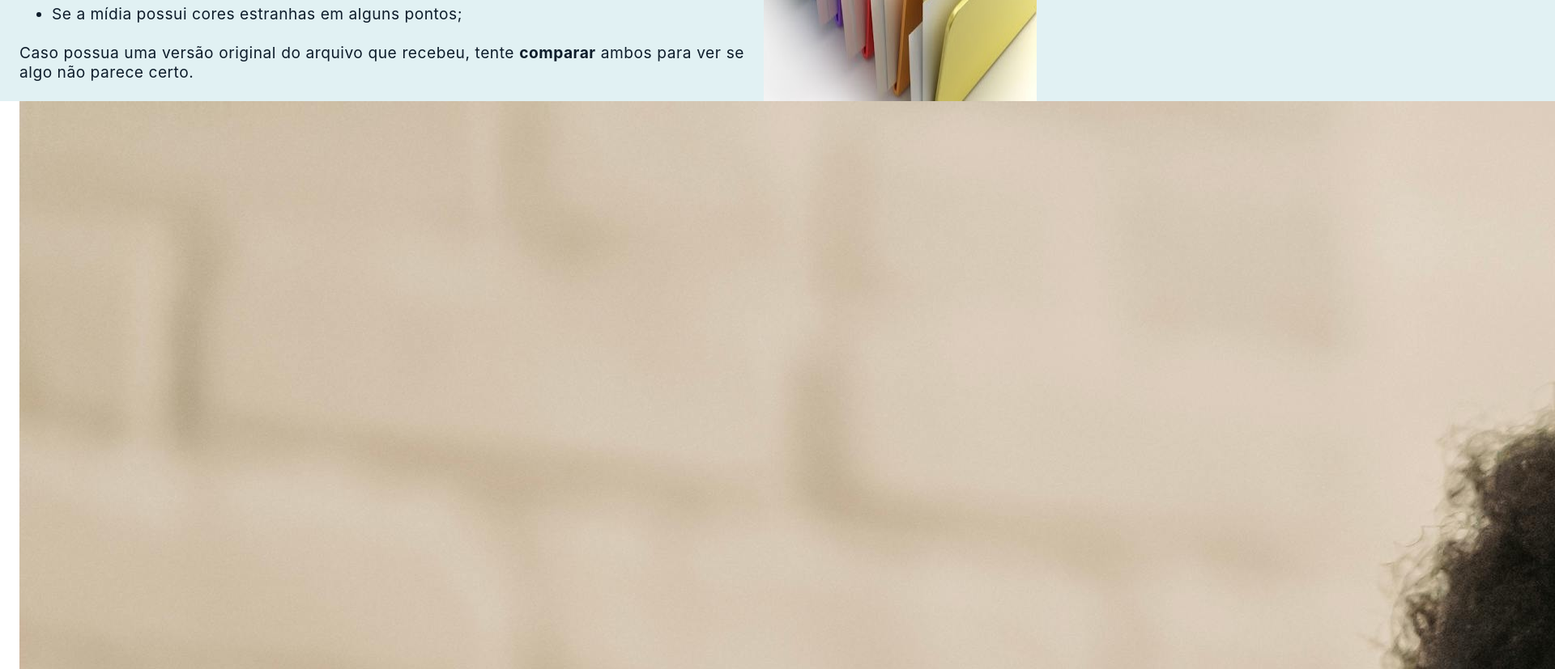
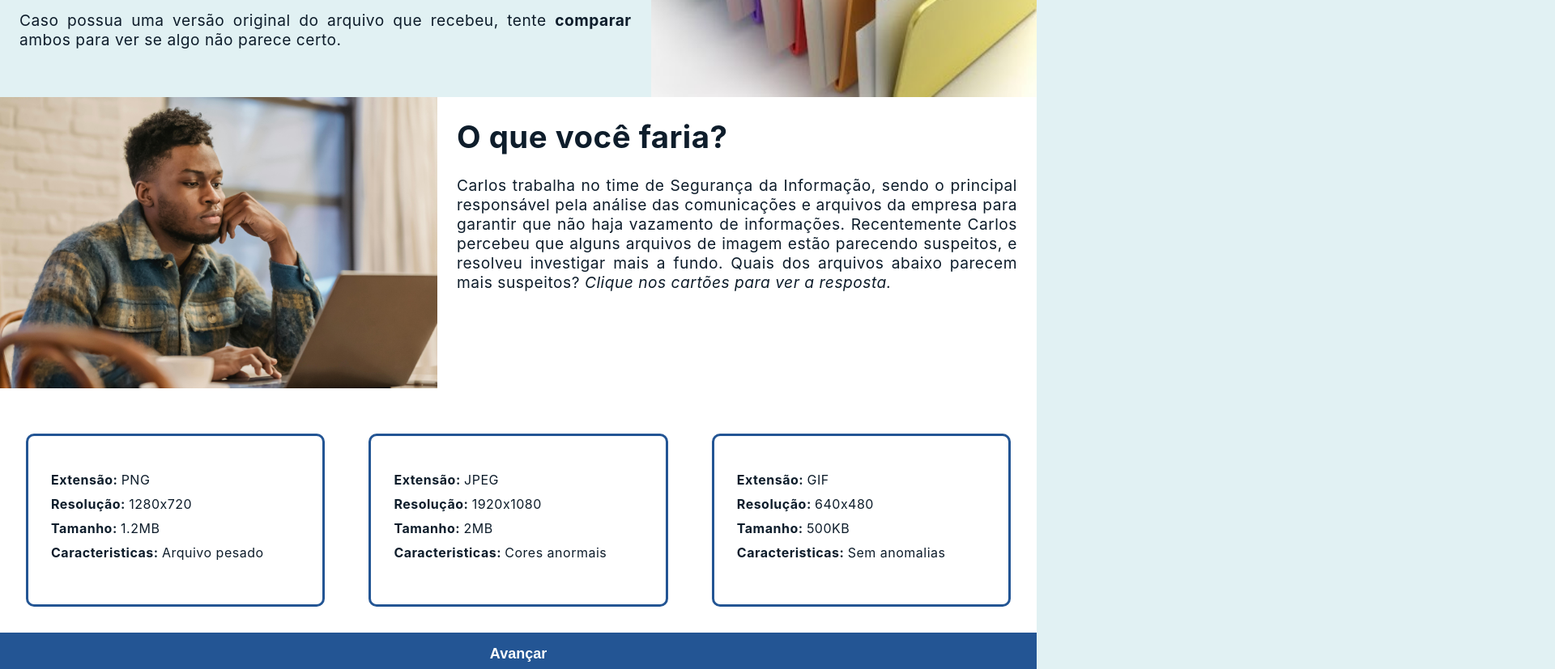
Before and after one commit to BiaBiruka/treinamento-seguranca, a React (Create React App) app: page /identify in a window 1280 px wide. Shown: the part 280-1107 px from the top of the page at 81% size, 1920 px wide, since content can reach past the window. Built offline with nearby package versions, Linux system fonts and the light colour scheme.

Commit message:
feat: identify, final fixes

```diff
--- a/src/Components/Header/styles.scss
+++ /dev/null
@@ -1,3 +0,0 @@
-.header {
-  width: 100%;
-}
--- a/src/pages/End/index.js
+++ b/src/pages/End/index.js
@@ -14,8 +14,7 @@ const End = () => {
       <div className="end-content">
         <h1> Parabéns, voce concluiu o treinamento! </h1>
         <span>
-          Caso queira, você pode recomeçar o treinamento e baixar o documento do
-          conteúdo.
+          Você pode recomeçar o treinamento e baixar o documento do conteúdo.
         </span>
         <span>Você já pode sair desta tela.</span>
         <button onClick={() => handleNavigate()}>Voltar para o início</button>
--- a/src/pages/End/styles.scss
+++ b/src/pages/End/styles.scss
@@ -26,7 +26,7 @@
     margin-top: 0.5rem;
     border-radius: 7px;
     background-color: var(--light-blue);
-    color: var(--baby-blue);
+    color: white;
     border: none;
     font-size: large;
     font-weight: 600;
--- a/src/pages/Identify/index.js
+++ b/src/pages/Identify/index.js
@@ -2,6 +2,7 @@ import React from "react";
 import NextPage from "../../Components/NextPage";
 import Folders from "../../assets/folders.jpg";
 import Carlos from "../../assets/carlos.jpg";
+import Card from "../../Components/Card";
 import "./styles.scss";
 
 const Identify = () => {
@@ -27,8 +28,9 @@ const Identify = () => {
         <img src={Folders} alt="Fileira de arquivos" />
       </div>
       <div className="identify-second-section">
+        <div className="first-line">
+          <img src={Carlos} alt="Carlos" />
           <div className="section-content">
-          <img src={Carlos} alt="Carlos" />
             <h1>O que você faria?</h1>
             <span>
               Carlos trabalha no time de Segurança da Informação, sendo o
@@ -36,9 +38,91 @@ const Identify = () => {
               empresa para garantir que não haja vazamento de informações.
               Recentemente Carlos percebeu que alguns arquivos de imagem estão
               parecendo suspeitos, e resolveu investigar mais a fundo. Quais dos
-            arquivos abaixo parecem mais suspeitos?
+              arquivos abaixo parecem mais suspeitos?{" "}
               <i>Clique nos cartões para ver a resposta.</i>
             </span>
+          </div>
+        </div>
+        <div className="cards-div">
+          <Card>
+            <div className="card-list">
+              <ul>
+                <li>
+                  <b>Extensão: </b> PNG
+                </li>
+                <li>
+                  <b>Resolução: </b> 1280x720
+                </li>
+                <li>
+                  <b>Tamanho: </b> 1.2MB
+                </li>
+                <li>
+                  <b>Caracteristicas: </b> Arquivo pesado
+                </li>
+              </ul>
+            </div>
+            <div className="card-list suspicious">
+              <span>
+                Este arquivo <b>é suspeito!</b> O tamanho da mídia é
+                relativamente alto levando em consideração a resolução da
+                imagem, o que é um possível indício de que há dados ocultos.{" "}
+              </span>
+            </div>
+          </Card>
+
+          <Card>
+            <div className="card-list">
+              <ul>
+                <li>
+                  <b>Extensão: </b> JPEG
+                </li>
+                <li>
+                  <b>Resolução: </b> 1920x1080
+                </li>
+                <li>
+                  <b>Tamanho: </b> 2MB
+                </li>
+                <li>
+                  <b>Caracteristicas: </b> Cores anormais
+                </li>
+              </ul>
+            </div>
+            <div className="card-list suspicious">
+              <span>
+                Este arquivo <b>é suspeito!</b> A anomalia nas cores é um forte
+                indício de esteganografia já que, principalmente em JPEGs, os
+                pixels com as mensagens ocultas podem acabar sofrendo leves
+                alterações.{" "}
+              </span>
+            </div>
+          </Card>
+
+          <Card>
+            <div className="card-list">
+              <ul>
+                <li>
+                  <b>Extensão: </b> GIF
+                </li>
+                <li>
+                  <b>Resolução: </b> 640x480
+                </li>
+                <li>
+                  <b>Tamanho: </b> 500KB
+                </li>
+                <li>
+                  <b>Caracteristicas: </b> Sem anomalias
+                </li>
+              </ul>
+            </div>
+            <div className="card-list not-suspicious">
+              <span>
+                Este arquivo <b>não é suspeito!</b> As cores parecem normais e o
+                tamanho está compatível com o esperado de um GIF dessa
+                resolução. No entanto, é sempre bom garantir utilizando uma
+                ferramenta de análise de arquivos.{" "}
+              </span>
+            </div>
+          </Card>
         </div>
       </div>
       <NextPage />
--- a/src/pages/Identify/styles.scss
+++ b/src/pages/Identify/styles.scss
@@ -1,7 +1,6 @@
 .identify-first-section,
 .identify-second-section {
   display: flex;
-  flex-direction: row;
 
   .section-content {
     display: flex;
@@ -10,21 +9,84 @@
     font-size: larger;
     padding: 1.5rem;
     padding-top: 0;
-    gap: 1.5rem;
+    overflow: auto;
 
     li:not(:last-child) {
       margin-bottom: 10px;
     }
 
     ul {
-      margin: 0;
+      margin: 1rem 0rem;
     }
   }
 }
 
 .identify-first-section {
+  max-height: 50vh;
+  overflow: auto;
+  flex-direction: row;
+
+  img {
+    height: 50vh;
+    width: auto;
+    object-fit: cover;
+  }
 }
 
 .identify-second-section {
   background: white;
+  flex-direction: column;
+
+  img {
+    height: 45vh;
+    width: auto;
+    object-fit: cover;
+  }
+
+  .first-line {
+    display: flex;
+    flex-direction: row;
+    height: 45vh;
+    padding-bottom: 1.5rem;
+  }
+
+  .cards-div {
+    display: flex;
+    flex-direction: row;
+    flex-wrap: wrap;
+    justify-content: space-between;
+  }
+
+  .card-list {
+    width: 24vw;
+    display: flex;
+    text-align: justify;
+
+    ul {
+      padding: 0;
+    }
+
+    li {
+      list-style: none;
+      padding-bottom: 10px;
+    }
+  }
 }
+
+.suspicious {
+  b {
+    color: var(--red);
+  }
+}
+
+.not-suspicious {
+  b {
+    color: var(--green);
+  }
+}
+
+@media (max-width: 90rem) {
+  .card-list:nth-child(3) {
+    margin: 0 auto;
+  }
+}
--- a/src/pages/Main/styles.scss
+++ b/src/pages/Main/styles.scss
@@ -39,7 +39,7 @@
     margin-top: 0.5rem;
     border-radius: 7px;
     background-color: var(--light-blue);
-    color: var(--baby-blue);
+    color: white;
     border: none;
     font-size: large;
     font-weight: 600;
--- a/src/pages/Prevent/index.js
+++ b/src/pages/Prevent/index.js
@@ -21,7 +21,7 @@ const Prevent = () => {
             <li>
               <b>Análise de arquivos: </b> Utilize ferramentas para analisar os
               arquivos recebidos em busca de possíveis ameaças. Você pode
-              encontrar uma lista de ferramentas fornecidas pelo time se
+              encontrar uma lista de ferramentas aprovadas pelo time se
               segurança{" "}
               <a href="" onClick={(e) => e.preventDefault()}>
                 neste link
@@ -54,20 +54,18 @@ const Prevent = () => {
         <div className="section-content">
           <h1> O que você faria? </h1>
           <span>
-            Joana faz parte do time de vendas, e frequentemente recebe mensagens
+            Joana faz parte do time de vendas e frequentemente recebe mensagens
             de clientes e parceiros de negócios de diversos países. Certo dia,
-            Joana recebeu uma mensagem em nome de uma empresa da qual nunca
-            ouviu falar contendo apenas um arquivo de texto, e pesquisando mais
-            sobre a empresa não encontrou nenhuma informação. O que Joana deve
-            fazer? <i>Clique nos cartões para ver a resposta.</i>
+            Joana recebeu um e-mail em nome de uma empresa da qual nunca ouviu
+            falar contendo apenas um arquivo de texto, e pesquisando mais sobre
+            a empresa não encontrou nenhuma informação. O que Joana deve fazer?{" "}
+            <i>Clique nos cartões para ver a resposta.</i>
           </span>
           <div className="cards-div">
             <div className="row-div">
               <Card>
                 <div className="card-content">
-                  <span>
-                    Abrir o arquivo imediatamente e ver do que se trata.
-                  </span>
+                  <span>Abrir o arquivo e ver do que se trata.</span>
                 </div>
                 <div className="wrong">
                   <b>Errado!</b> Abrir arquivos de fontes desconhecidas pode ser
@@ -84,7 +82,7 @@ const Prevent = () => {
                 </div>
                 <div className="right">
                   <b>Correto!</b> A equipe de Segurança saberá o que fazer nessa
-                  situação e poderá analisar se a mensagem é ou não segura.
+                  situação e poderá analisar se o arquivo é ou não seguro.
                 </div>
               </Card>
             </div>
```
Also changed, not shown: src/Components/Header/index.js (deleted, +0 -7 lines). Lines whose indentation alone changed are shown as unchanged.
